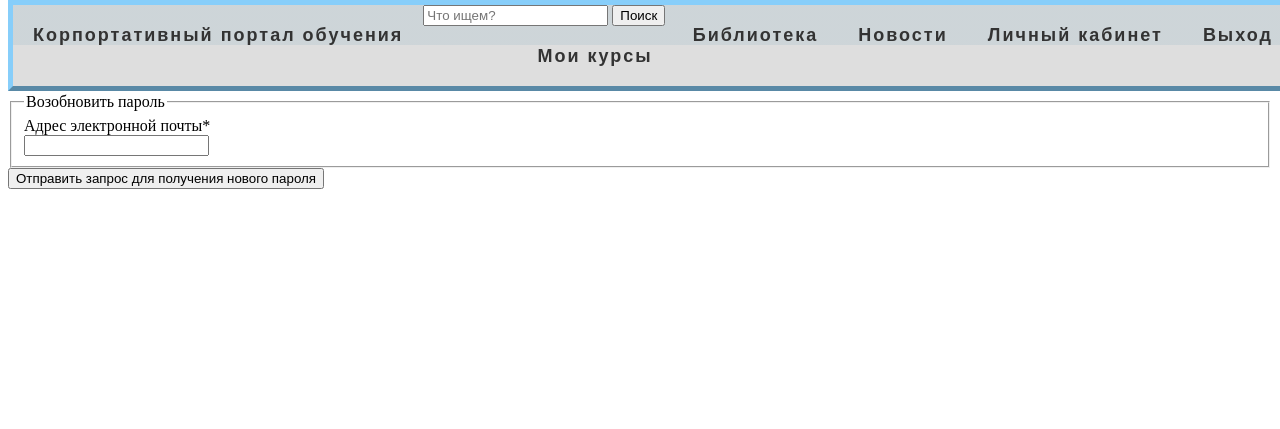
After one commit to Irshak10/FinalProject, a Django app: page /password-reset/ in a window 1280 px wide. The commit adds this page. Shown: the top 429 px of the page. Run offline with Django 3.2, Linux system fonts and the light colour scheme; some libraries are stand-ins or nearby versions.

Commit message:
Add the new Reset password feature, added 4 urls links and pages in users app, little changes in views file

```diff
--- a/users/templates/users/login.html
+++ b/users/templates/users/login.html
@@ -100,7 +100,12 @@
 
 							<div class="d-flex justify-content-center mt-3 login_container">
 				 				<input class="btn login_btn" type="submit" value="Логин">
+                                <small class="text-muted ml-2">
+                                    <a href="{% url 'password_reset' %}">Забыли пароль?</a>
+                                </small>
 				   			</div>
+
+
 
                             {% for message in messages %}
                                 <p id="messages">{{ message }}</p>
--- /dev/null
+++ b/users/templates/users/password_reset.html
@@ -0,0 +1,17 @@
+{% extends 'base-testing.html' %}
+{% load crispy_forms_filters %}
+{% load crispy_forms_tags %}
+{% block main %}
+    <div class="content-section">
+        <form method="POST">
+            {% csrf_token %}
+            <fieldset class="form-group">
+                <legend class="border-bottom mb-4">Возобновить пароль</legend>
+                {{ form|crispy }}
+            </fieldset>
+            <div class="form-group">
+                <button class="btn btn-outline-info" type="submit">Отправить запрос для получения нового пароля</button>
+            </div>
+        </form>
+    </div>
+{% endblock %}
--- /dev/null
+++ b/users/templates/users/password_reset_done.html
@@ -0,0 +1,6 @@
+{% extends 'base-testing.html' %}
+{% block main %}
+    <div class="alert alert-info">
+        Вам было отправлено электронное письмо с инструкциями по сбросу пароля.
+    </div>
+{% endblock %}
--- a/users/urls.py
+++ b/users/urls.py
@@ -1,4 +1,5 @@
 from django.urls import path, include
+from django.contrib.auth import views as auth_views
 from django.views.generic import TemplateView
 from users.views import registration_page, login_page, logout_page, profile
 
@@ -10,4 +11,9 @@ urlpatterns = [
     path('register/', registration_page, name='register'),
     path('logout/', logout_page, name='logout'),
     path('profile/', profile, name='profile'),
+    path('password-reset/', auth_views.PasswordResetView.as_view(template_name='users/password_reset.html'), name='password_reset'),
+    path('password-reset/done/', auth_views.PasswordResetDoneView.as_view(template_name='users/password_reset_done.html'), name='password_reset_done'),
+    path('password-reset-confirm/<uidb64>/<token>/', auth_views.PasswordResetConfirmView.as_view(template_name='users/password_reset_confirm.html'),  name='password_reset_confirm'),
+    path('password-reset-complate', auth_views.PasswordResetCompleteView.as_view(template_name='users/password_reset_complete.html'),  name='password_reset_complete')
+
 ]
--- a/users/views.py
+++ b/users/views.py
@@ -43,7 +43,7 @@ def login_page(request):
 
         if user is not None:
             login(request, user)
-            return redirect('user')
+            return redirect('profile')
         else:
             messages.info(request, 'Username or password is incorrect')
 
```
Also changed, not shown: users/templates/users/password_reset_complete.html (added, +7 -0 lines), users/templates/users/password_reset_confirm.html (added, +17 -0 lines).
